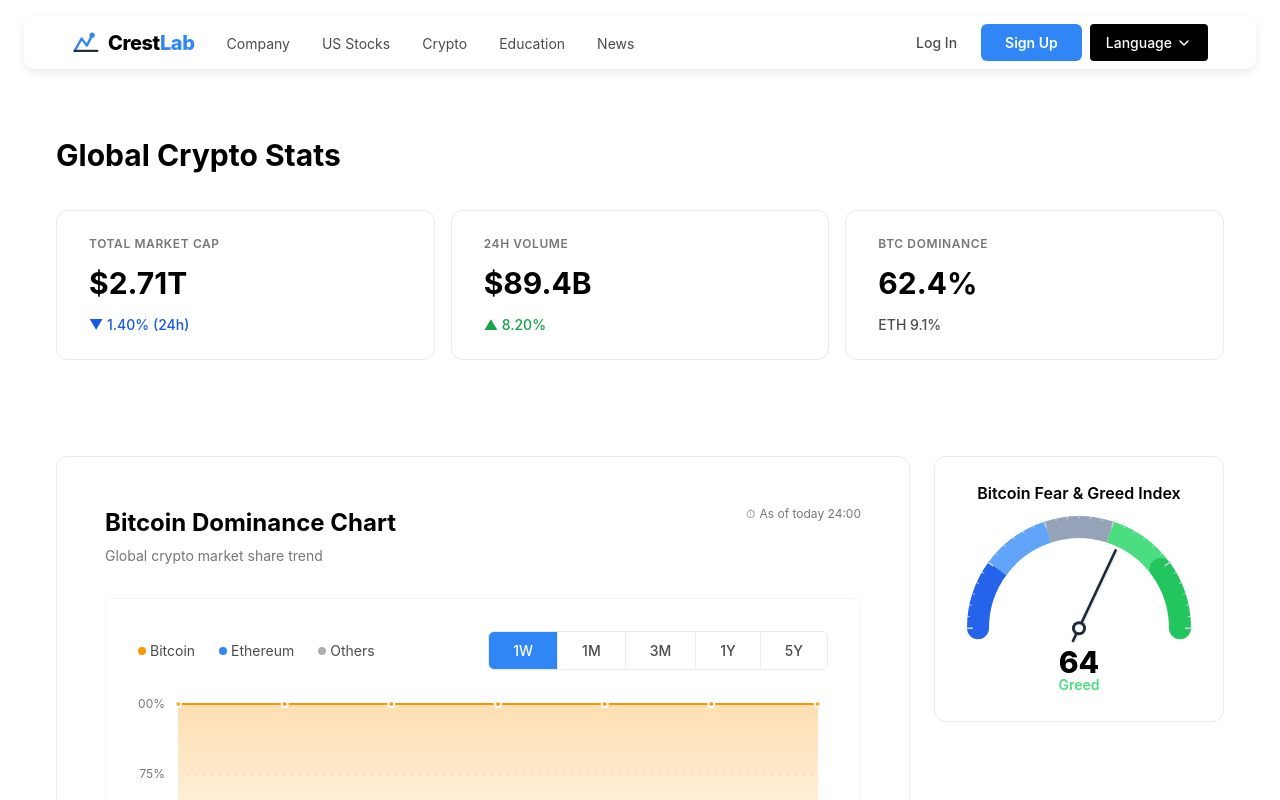
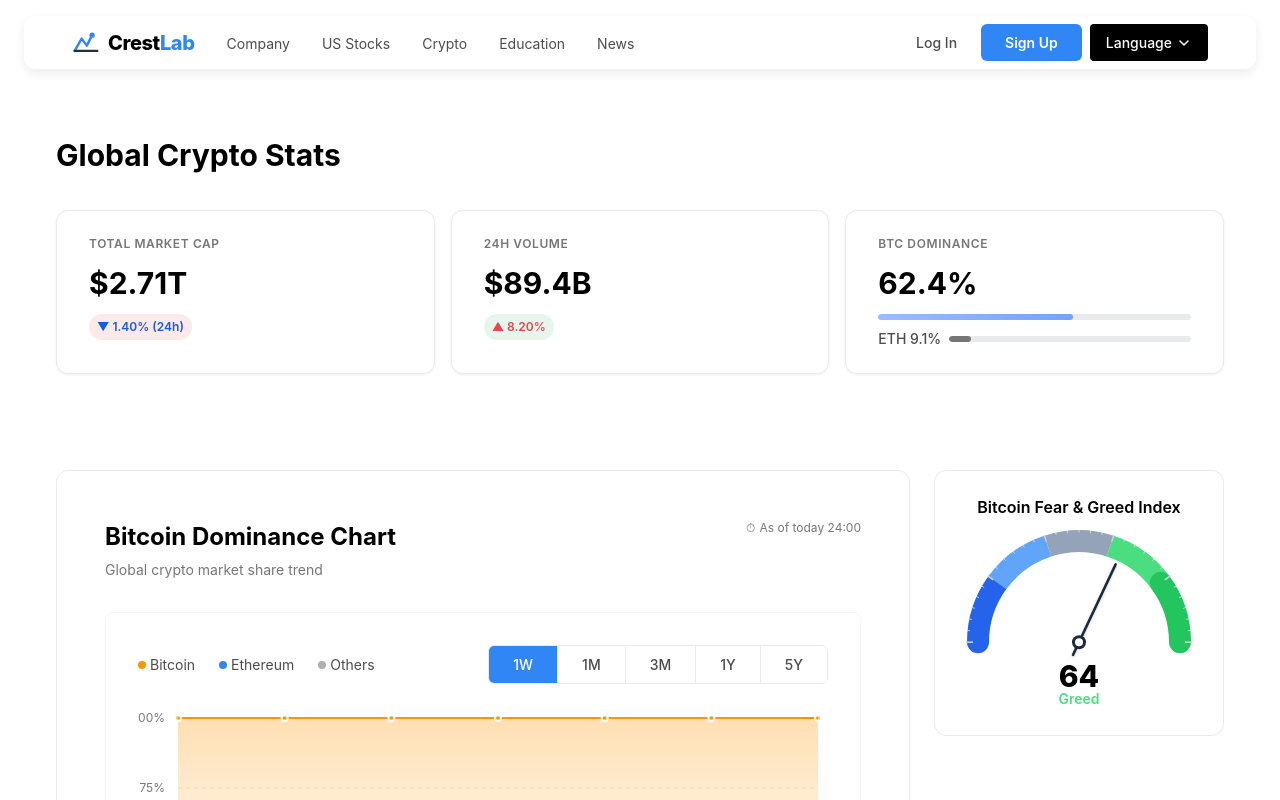
Before and after one commit to signaldecode/crestlab-FE, a Next.js app: page /en/crypto in a window 1280 px wide. Shown: the top 800 px of the page. Built offline with nearby package versions, Linux system fonts and the light colour scheme; a web font is replaced by a local one.

Commit message:
feat : 번역 문구 추가, gain 색상 -> highlight 전환

```diff
--- a/assets/styles/components/containers/crypto/CoinListContainer.module.scss
+++ b/assets/styles/components/containers/crypto/CoinListContainer.module.scss
@@ -134,5 +134,5 @@
   color: $color-text-secondary;
 }
 
-.coin-list__cell--gain { color: $color-gain; }
+.coin-list__cell--gain { color: $color-highlight; }
 .coin-list__cell--loss { color: $color-loss; }
--- a/assets/styles/components/containers/crypto/GlobalStatsContainer.module.scss
+++ b/assets/styles/components/containers/crypto/GlobalStatsContainer.module.scss
@@ -35,9 +35,13 @@
   display: flex;
   flex-direction: column;
   gap: $spacing-sm;
-  transition: box-shadow 0.2s;
+  box-shadow: $shadow-sm;
+  transition: box-shadow 0.2s, transform 0.2s;
 
-  &:hover { box-shadow: $shadow-md; }
+  &:hover {
+    box-shadow: $shadow-md;
+    transform: translateY(-0.125rem);
+  }
 }
 
 .global-stats__label {
@@ -57,15 +61,54 @@
 }
 
 .global-stats__delta {
-  font-size: $font-size-sm;
-  font-weight: $font-weight-medium;
+  display: inline-flex;
+  align-items: center;
+  gap: $spacing-xs;
+  font-size: $font-size-xs;
+  font-weight: $font-weight-semibold;
+  padding: $spacing-xs $spacing-sm;
+  border-radius: 1rem;
+  width: fit-content;
 }
 
-.global-stats__delta--gain { color: $color-gain; }
-.global-stats__delta--loss { color: $color-loss; }
+.global-stats__delta--gain {
+  color: $color-highlight;
+  background: $color-gain-bg;
+}
+
+.global-stats__delta--loss {
+  color: $color-loss;
+  background: $color-loss-bg;
+}
 
 .global-stats__sub {
   font-size: $font-size-sm;
   font-weight: $font-weight-medium;
   color: $color-text-secondary;
 }
+
+// BTC Dominance progress bar
+.global-stats__dominance-row {
+  display: flex;
+  align-items: center;
+  gap: $spacing-sm;
+}
+
+.global-stats__dominance-bar {
+  flex: 1;
+  height: 0.375rem;
+  background: $color-border;
+  border-radius: 1rem;
+  overflow: hidden;
+}
+
+.global-stats__dominance-fill {
+  height: 100%;
+  border-radius: 1rem;
+  background: linear-gradient(90deg, $color-chart-segment-1-start, $color-chart-segment-1-end);
+  transition: width 0.6s ease;
+}
+
+.global-stats__dominance-fill--eth {
+  background: $color-text-muted;
+}
--- a/assets/styles/components/containers/stocks/IndexCardsContainer.module.scss
+++ b/assets/styles/components/containers/stocks/IndexCardsContainer.module.scss
@@ -68,5 +68,5 @@
   font-family: $font-family-sans;
 }
 
-.index-cards__change--gain { color: $color-gain; }
+.index-cards__change--gain { color: $color-highlight; }
 .index-cards__change--loss { color: $color-loss; }
--- a/assets/styles/components/containers/stocks/MarketMoversContainer.module.scss
+++ b/assets/styles/components/containers/stocks/MarketMoversContainer.module.scss
@@ -56,7 +56,7 @@
 }
 
 .movers__badge--gain {
-  background: $color-loss-bg;
+  background: $color-gain-bg;
   color: $color-highlight;
 }
 
--- a/assets/styles/components/containers/stocks/StockTableContainer.module.scss
+++ b/assets/styles/components/containers/stocks/StockTableContainer.module.scss
@@ -131,5 +131,5 @@
   gap: $spacing-sm;
 }
 
-.stock-table__cell--gain { color: $color-gain; }
+.stock-table__cell--gain { color: $color-highlight; }
 .stock-table__cell--loss { color: $color-loss; }
--- a/components/containers/crypto/GlobalStatsContainer.tsx
+++ b/components/containers/crypto/GlobalStatsContainer.tsx
@@ -66,9 +66,39 @@ export default function GlobalStatsContainer({ messages, data }: GlobalStatsCont
           <span className={styles['global-stats__value']}>
             {data.btcDominance.toFixed(1)}%
           </span>
-          <span className={styles['global-stats__sub']}>
-            {messages.ethLabel} {data.ethDominance.toFixed(1)}%
-          </span>
+          <div className={styles['global-stats__dominance-row']}>
+            <div
+              className={styles['global-stats__dominance-bar']}
+              role="progressbar"
+              aria-valuenow={data.btcDominance}
+              aria-valuemin={0}
+              aria-valuemax={100}
+              aria-label={`${messages.btcDominance} ${data.btcDominance.toFixed(1)}%`}
+            >
+              <div
+                className={styles['global-stats__dominance-fill']}
+                style={{ width: `${data.btcDominance}%` }}
+              />
+            </div>
+          </div>
+          <div className={styles['global-stats__dominance-row']}>
+            <span className={styles['global-stats__sub']}>
+              {messages.ethLabel} {data.ethDominance.toFixed(1)}%
+            </span>
+            <div
+              className={styles['global-stats__dominance-bar']}
+              role="progressbar"
+              aria-valuenow={data.ethDominance}
+              aria-valuemin={0}
+              aria-valuemax={100}
+              aria-label={`${messages.ethLabel} ${data.ethDominance.toFixed(1)}%`}
+            >
+              <div
+                className={`${styles['global-stats__dominance-fill']} ${styles['global-stats__dominance-fill--eth']}`}
+                style={{ width: `${data.ethDominance}%` }}
+              />
+            </div>
+          </div>
         </article>
       </div>
     </section>
--- a/messages/ja.json
+++ b/messages/ja.json
@@ -40,6 +40,7 @@
     "featured": {
       "title": "今注目の銘柄",
       "subtitle": "リアルタイムで更新されるグローバルなホット銘柄をご確認ください",
+      "changeLabel": "変動率",
       "prevAriaLabel": "前の銘柄を表示",
       "nextAriaLabel": "次の銘柄を表示"
     },
@@ -52,6 +53,11 @@
         "change": "変動率",
         "volume": "出来高"
       }
+    },
+    "digitalShowcase": {
+      "title": "グローバル市場のトレンドを一目で",
+      "subtitle": "ビットコインからナスダックまで、リアルタイムのグローバル市場データをいつでもどこでも。",
+      "imageAlt": "CrestLab アプリのスクリーンショット — リアルタイム株式・暗号資産市場データ"
     },
     "featureCards": {
       "title": "CrestLab が選ばれる理由",
@@ -87,6 +93,12 @@
         }
       }
     },
+    "intersection": {
+      "eyebrow": "機関投資家グレード",
+      "title": "クリプトと株式の\n交差点",
+      "description": "伝統的な株式市場の実績ある安定性とデジタル資産の高い成長ポテンシャルをシームレスに統合し、現代の投資家のための強靭で先進的な投資エコシステムを構築します。",
+      "imageAlt": "暗号資産と株式の交差点ビジュアル"
+    },
     "dataPreview": {
       "rowCoins": {
         "eyebrow": "リアルタイムのマーケット鼓動",
@@ -105,6 +117,29 @@
       },
       "coinCardAriaLabel": "リアルタイム暗号資産の価格",
       "barChartAriaLabel": "投資魅力度の比較"
+    },
+    "rotatingHeadline": {
+      "ariaLabel": "CrestLab が目指すもの",
+      "items": {
+        "01": {
+          "before": "金融リーダーのための",
+          "after": "業界スタンダード",
+          "icon": "pencil",
+          "iconAlt": "編集基準"
+        },
+        "02": {
+          "before": "他のどのプラットフォームよりも多くの",
+          "after": "金融機関が信頼",
+          "icon": "medal",
+          "iconAlt": "信頼のメダル"
+        },
+        "03": {
+          "before": "世界の主要銀行を",
+          "after": "支えています。今すぐ始めましょう。",
+          "icon": "bank",
+          "iconAlt": "主要銀行"
+        }
+      }
     },
     "rollingCounter": {
       "title": "データ一つひとつから育つ、富のかたち",
--- a/messages/ko.json
+++ b/messages/ko.json
@@ -40,6 +40,7 @@
     "featured": {
       "title": "지금 주목해야 할 종목",
       "subtitle": "실시간으로 업데이트되는 글로벌 핫 종목을 확인하세요",
+      "changeLabel": "변동률",
       "prevAriaLabel": "이전 종목 보기",
       "nextAriaLabel": "다음 종목 보기"
     },
@@ -52,6 +53,11 @@
         "change": "등락률",
         "volume": "거래대금"
       }
+    },
+    "digitalShowcase": {
+      "title": "글로벌 시장 동향을 한눈에",
+      "subtitle": "비트코인부터 나스닥까지, 실시간 글로벌 시장 데이터를 언제 어디서나 확인하세요.",
+      "imageAlt": "CrestLab 앱 스크린샷 — 실시간 주식 및 암호화폐 시장 데이터"
     },
     "featureCards": {
       "title": "CrestLab을 선택하는 이유",
@@ -87,6 +93,12 @@
         }
       }
     },
+    "intersection": {
+      "eyebrow": "기관 투자 등급",
+      "title": "크립토와 주식의\n교차점",
+      "description": "전통 주식 시장의 검증된 안정성과 디지털 자산의 높은 성장 잠재력을 융합하여, 현대 투자자를 위한 견고하고 미래지향적인 투자 생태계를 구축합니다.",
+      "imageAlt": "암호화폐와 주식 교차점 비주얼"
+    },
     "dataPreview": {
       "rowCoins": {
         "eyebrow": "실시간 마켓 펄스",
@@ -105,6 +117,29 @@
       },
       "coinCardAriaLabel": "실시간 암호화폐 시세",
       "barChartAriaLabel": "투자 매력도 비교"
+    },
+    "rotatingHeadline": {
+      "ariaLabel": "CrestLab이 추구하는 가치",
+      "items": {
+        "01": {
+          "before": "금융 리더를 위한",
+          "after": "업계 표준",
+          "icon": "pencil",
+          "iconAlt": "편집 기준"
+        },
+        "02": {
+          "before": "어떤 플랫폼보다 더 많은",
+          "after": "금융 기관이 신뢰하는",
+          "icon": "medal",
+          "iconAlt": "신뢰 메달"
+        },
+        "03": {
+          "before": "세계 주요 은행을",
+          "after": "지원합니다. 지금 시작하세요.",
+          "icon": "bank",
+          "iconAlt": "주요 은행"
+        }
+      }
     },
     "rollingCounter": {
       "title": "데이터 한 점에서 시작되는 성장의 순간",
--- a/messages/zh.json
+++ b/messages/zh.json
@@ -40,6 +40,7 @@
     "featured": {
       "title": "当前值得关注的标的",
       "subtitle": "查看实时更新的全球热门股票",
+      "changeLabel": "涨跌幅",
       "prevAriaLabel": "查看上一只股票",
       "nextAriaLabel": "查看下一只股票"
     },
@@ -52,6 +53,11 @@
         "change": "涨跌幅",
         "volume": "成交量"
       }
+    },
+    "digitalShowcase": {
+      "title": "全球市场动态一览",
+      "subtitle": "从比特币到纳斯达克，随时随地追踪全球实时市场数据。",
+      "imageAlt": "CrestLab 应用截图 — 实时股票与加密货币市场数据"
     },
     "featureCards": {
       "title": "为什么选择 CrestLab",
@@ -87,6 +93,12 @@
         }
       }
     },
+    "intersection": {
+      "eyebrow": "机构级投资",
+      "title": "加密资产与股票的\n交汇点",
+      "description": "我们将传统股票市场经过时间验证的稳定性与数字资产的高增长潜力无缝融合，为现代投资者打造稳健且前瞻性的投资生态系统。",
+      "imageAlt": "加密货币与股票交汇视觉"
+    },
     "dataPreview": {
       "rowCoins": {
         "eyebrow": "实时市场脉动",
@@ -105,6 +117,29 @@
       },
       "coinCardAriaLabel": "实时加密货币行情",
       "barChartAriaLabel": "投资吸引力对比"
+    },
+    "rotatingHeadline": {
+      "ariaLabel": "CrestLab 的核心理念",
+      "items": {
+        "01": {
+          "before": "金融领袖的",
+          "after": "行业标准",
+          "icon": "pencil",
+          "iconAlt": "编辑标准"
+        },
+        "02": {
+          "before": "比任何平台更受",
+          "after": "金融机构信赖",
+          "icon": "medal",
+          "iconAlt": "信任勋章"
+        },
+        "03": {
+          "before": "为全球顶级银行",
+          "after": "提供支持，立即开始。",
+          "icon": "bank",
+          "iconAlt": "顶级银行"
+        }
+      }
     },
     "rollingCounter": {
       "title": "数据一点一滴,成就财富增长",
```
